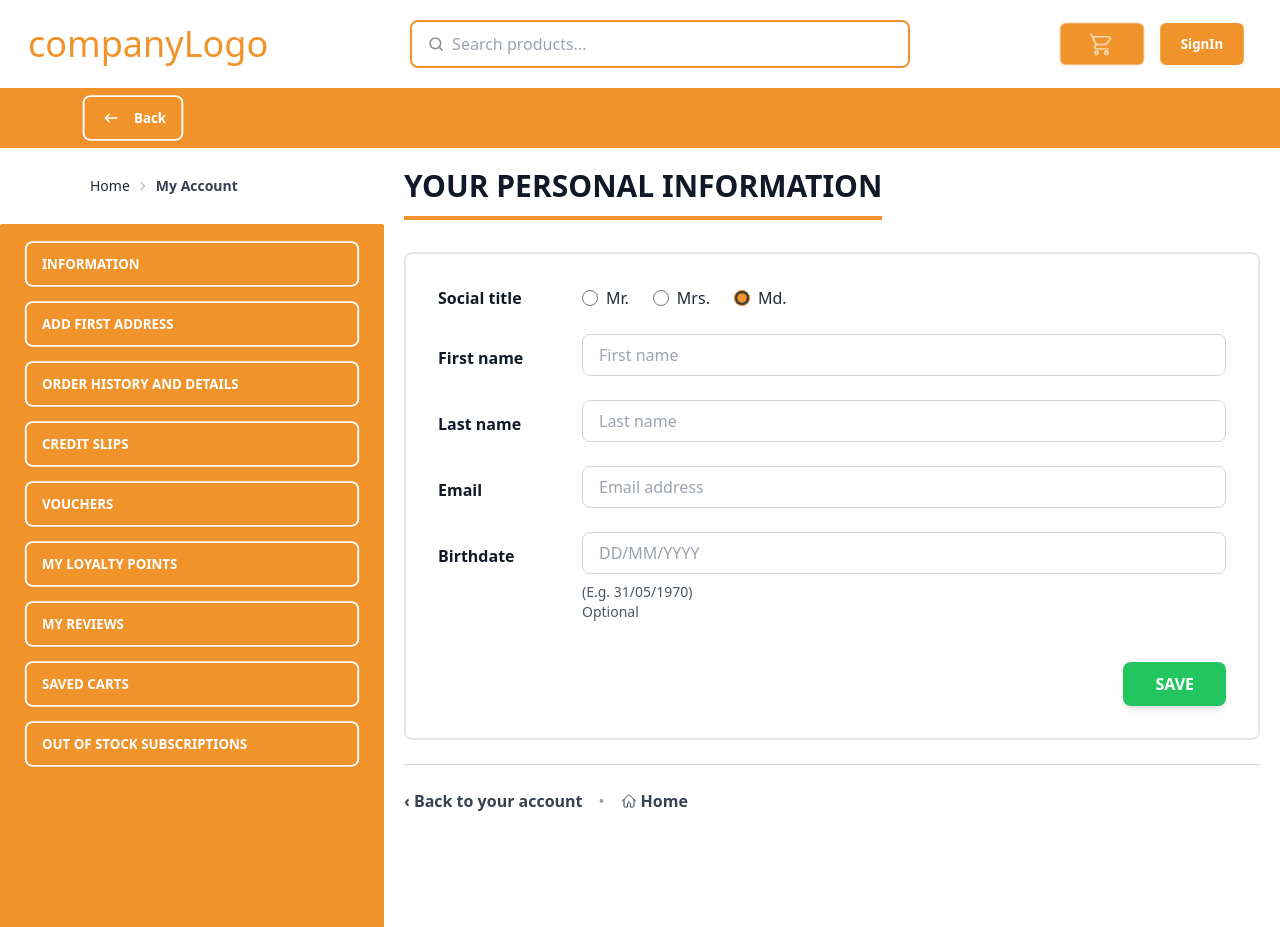
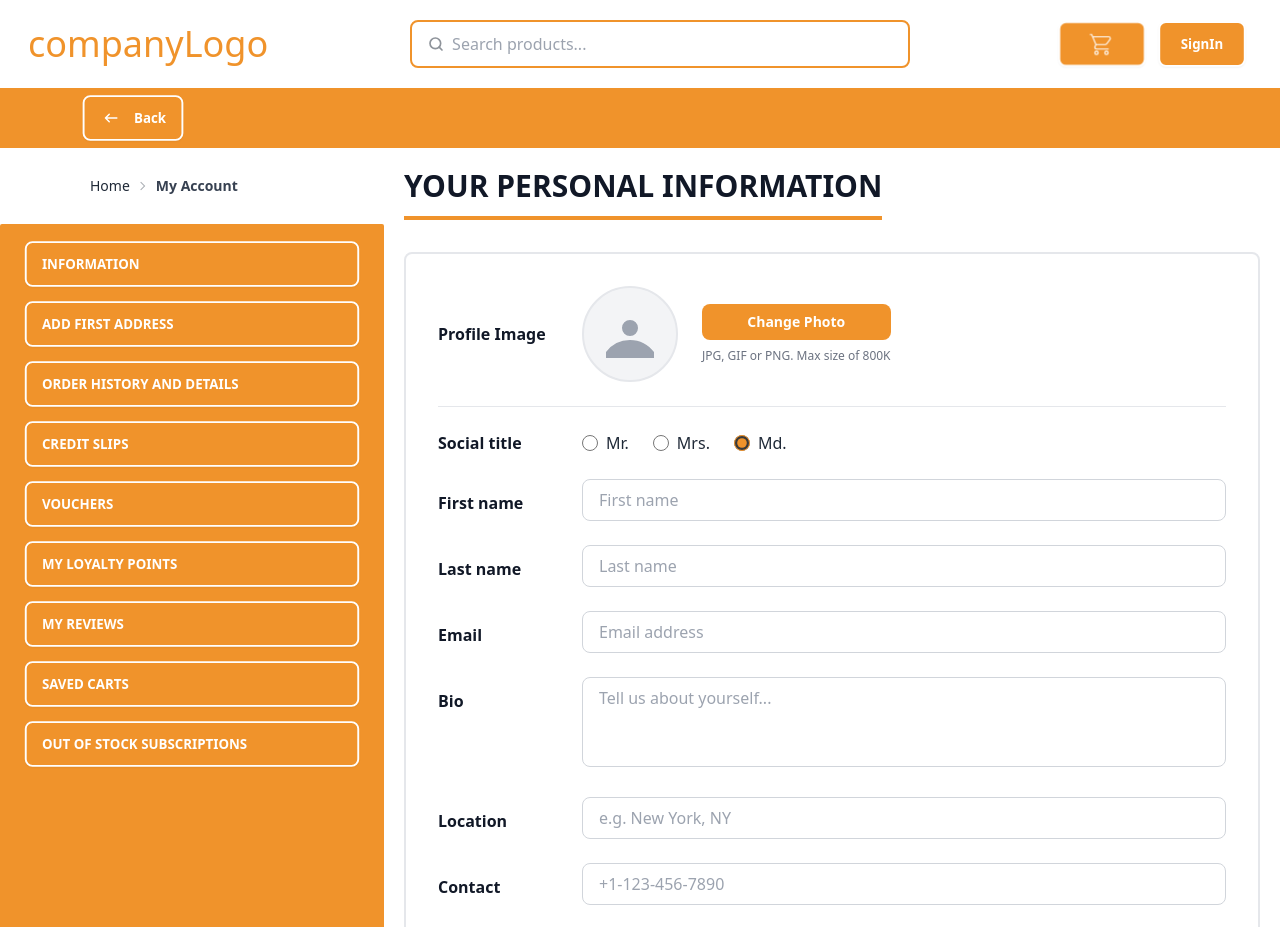
Before and after one commit to hossainmdhasan626-code/e-comark, a Next.js app: page /profile in a window 1280 px wide. Shown: the top 927 px of the page. Built offline with nearby package versions, Linux system fonts and the light colour scheme.

Commit message:
feat: implement profile information form with validation schema and API integration

```diff
--- a/src/app/components/shared/forms/schema/profilePageSchemas/ProfileInformationSchema.js
+++ b/src/app/components/shared/forms/schema/profilePageSchemas/ProfileInformationSchema.js
@@ -11,7 +11,6 @@ export const profileInformationSchema = Yup.object({
   email: Yup.string()
     .email("Invalid email address")
     .required("Email is required"),
-  password: Yup.string().required("Password is required"),
-  newPassword: Yup.string().min(8, "Password must be at least 8 characters"),
+
   birthDate: Yup.string(),
 });
--- a/src/app/components/shared/profile/Information.js
+++ b/src/app/components/shared/profile/Information.js
@@ -22,10 +22,17 @@ const Information = () => {
     firstName: "",
     lastName: "",
     email: "",
+    bio: "",
+    location: "",
+    contactNumber: "",
     password: "",
     newPassword: "",
     birthDate: "",
+    id: null,
   });
+
+  const [previewImage, setPreviewImage] = useState(null);
+  const [selectedImage, setSelectedImage] = useState(null);
 
   useEffect(() => {
     const fetchProfile = async () => {
@@ -59,10 +66,19 @@ const Information = () => {
             firstName: profile.first_name || "",
             lastName: profile.last_name || "",
             email: profile.user?.email || "",
+            bio: profile.bio || "",
+            location: profile.location || "",
+            contactNumber: profile.contact_number || "",
             password: "",
             newPassword: "",
             birthDate: formattedDate,
+            id: profile.id,
           });
+
+          if (profile.profile_image) {
+            const domain = process.env.NEXT_PUBLIC_BASE_URL ? process.env.NEXT_PUBLIC_BASE_URL.replace('/api/v1', '') : 'http://127.0.0.1:8000';
+            setPreviewImage(profile.profile_image.startsWith("http") ? profile.profile_image : `${domain}${profile.profile_image}`);
+          }
         } else {
           showToast(result.message || "Failed to load profile", "error");
         }
@@ -76,12 +92,66 @@ const Information = () => {
     fetchProfile();
   }, []);
 
-  const handleSubmit = (values, actions) => {
-    console.log("Submitting form:", values);
-    setTimeout(() => {
+  const handleImageChange = (e) => {
+    const file = e.target.files[0];
+    if (file) {
+      setSelectedImage(file);
+      setPreviewImage(URL.createObjectURL(file));
+    }
+  };
+
+  const handleSubmit = async (values, actions) => {
+    if (!values.id) {
+      showToast("Profile ID is missing. Please refresh the page.", "error");
       actions.setSubmitting(false);
-      alert("Information saved successfully!");
-    }, 1500);
+      return;
+    }
+
+    try {
+      const token = localStorage.getItem("accessToken");
+
+      const formData = new FormData();
+      formData.append("first_name", values.firstName);
+      formData.append("last_name", values.lastName);
+      formData.append("bio", values.bio);
+      formData.append("location", values.location);
+      formData.append("contact_number", values.contactNumber);
+
+      if (values.birthDate) {
+        // Convert DD/MM/YYYY to YYYY-MM-DD
+        const parts = values.birthDate.split("/");
+        if (parts.length === 3) {
+          formData.append("birth_date", `${parts[2]}-${parts[1]}-${parts[0]}`);
+        } else {
+          formData.append("birth_date", values.birthDate);
+        }
+      }
+
+      if (selectedImage) {
+        formData.append("profile_image", selectedImage);
+      }
+
+      const response = await fetch(`${process.env.NEXT_PUBLIC_BASE_URL}/profile/${values.id}/`, {
+        method: "PUT",
+        headers: {
+          "Authorization": `Bearer ${token}`
+        },
+        body: formData,
+      });
+
+      const result = await response.json();
+
+      if (response.ok && result.success) {
+        showToast("Profile updated successfully", "success");
+      } else {
+        showToast(result.message || "Failed to update profile", "error");
+      }
+    } catch (error) {
+      console.error("Error updating profile:", error);
+      showToast("An error occurred while updating profile", "error");
+    } finally {
+      actions.setSubmitting(false);
+    }
   };
 
   if (loading) {
@@ -110,6 +180,30 @@ const Information = () => {
               {/* Main Container */}
               <div className="bg-white rounded-lg border-2 border-gray-200 p-6 md:p-8">
                 <div className="space-y-6">
+                  {/* Profile Image */}
+                  <div className="flex flex-col md:flex-row md:items-center gap-4 border-b border-gray-200 pb-6">
+                    <label className="md:w-32 font-semibold text-gray-900">
+                      Profile Image
+                    </label>
+                    <div className="flex items-center gap-6">
+                      <div className="relative w-24 h-24 rounded-full border-2 border-gray-200 overflow-hidden bg-gray-100 flex items-center justify-center">
+                        {previewImage ? (
+                          <img src={previewImage} alt="Profile" className="w-full h-full object-cover" />
+                        ) : (
+                          <svg className="w-12 h-12 text-gray-400" fill="currentColor" viewBox="0 0 24 24">
+                            <path d="M24 20.993V24H0v-2.996A14.977 14.977 0 0112.004 15c4.904 0 9.26 2.354 11.996 5.993zM16.002 8.999a4 4 0 11-8 0 4 4 0 018 0z" />
+                          </svg>
+                        )}
+                      </div>
+                      <div className="flex flex-col gap-2">
+                        <label className="px-4 py-2 bg-mainColor text-white text-sm font-semibold rounded-lg cursor-pointer hover:bg-orange-600 transition-colors inline-block text-center">
+                          Change Photo
+                          <input type="file" className="hidden" accept="image/*" onChange={handleImageChange} />
+                        </label>
+                        <p className="text-xs text-gray-500">JPG, GIF or PNG. Max size of 800K</p>
+                      </div>
+                    </div>
+                  </div>
                   {/* Social Title */}
                   <div className="flex flex-col md:flex-row md:items-center gap-4">
                     <label className="md:w-32 font-semibold text-gray-900">
@@ -192,6 +286,52 @@ const Information = () => {
                         name="email"
                         component="p"
                         className="text-red-500 text-xs mt-1.5"
+                      />
+                    </div>
+                  </div>
+
+                  {/* Bio */}
+                  <div className="flex flex-col md:flex-row md:items-start gap-4">
+                    <label className="md:w-32 font-semibold text-gray-900 md:pt-3">
+                      Bio
+                    </label>
+                    <div className="flex-1">
+                      <Field
+                        as="textarea"
+                        name="bio"
+                        placeholder="Tell us about yourself..."
+                        rows="3"
+                        className="w-full px-4 py-2 border border-gray-300 rounded-lg focus:ring-2 focus:ring-mainColor focus:border-mainColor bg-white text-gray-900 transition-all duration-200 resize-none"
+                      />
+                    </div>
+                  </div>
+
+                  {/* Location */}
+                  <div className="flex flex-col md:flex-row md:items-start gap-4">
+                    <label className="md:w-32 font-semibold text-gray-900 md:pt-3">
+                      Location
+                    </label>
+                    <div className="flex-1">
+                      <Field
+                        type="text"
+                        name="location"
+                        placeholder="e.g. New York, NY"
+                        className="w-full px-4 py-2 border border-gray-300 rounded-lg focus:ring-2 focus:ring-mainColor focus:border-mainColor bg-white text-gray-900 transition-all duration-200"
+                      />
+                    </div>
+                  </div>
+
+                  {/* Contact Number */}
+                  <div className="flex flex-col md:flex-row md:items-start gap-4">
+                    <label className="md:w-32 font-semibold text-gray-900 md:pt-3">
+                      Contact
+                    </label>
+                    <div className="flex-1">
+                      <Field
+                        type="tel"
+                        name="contactNumber"
+                        placeholder="+1-123-456-7890"
+                        className="w-full px-4 py-2 border border-gray-300 rounded-lg focus:ring-2 focus:ring-mainColor focus:border-mainColor bg-white text-gray-900 transition-all duration-200"
                       />
                     </div>
                   </div>
```
